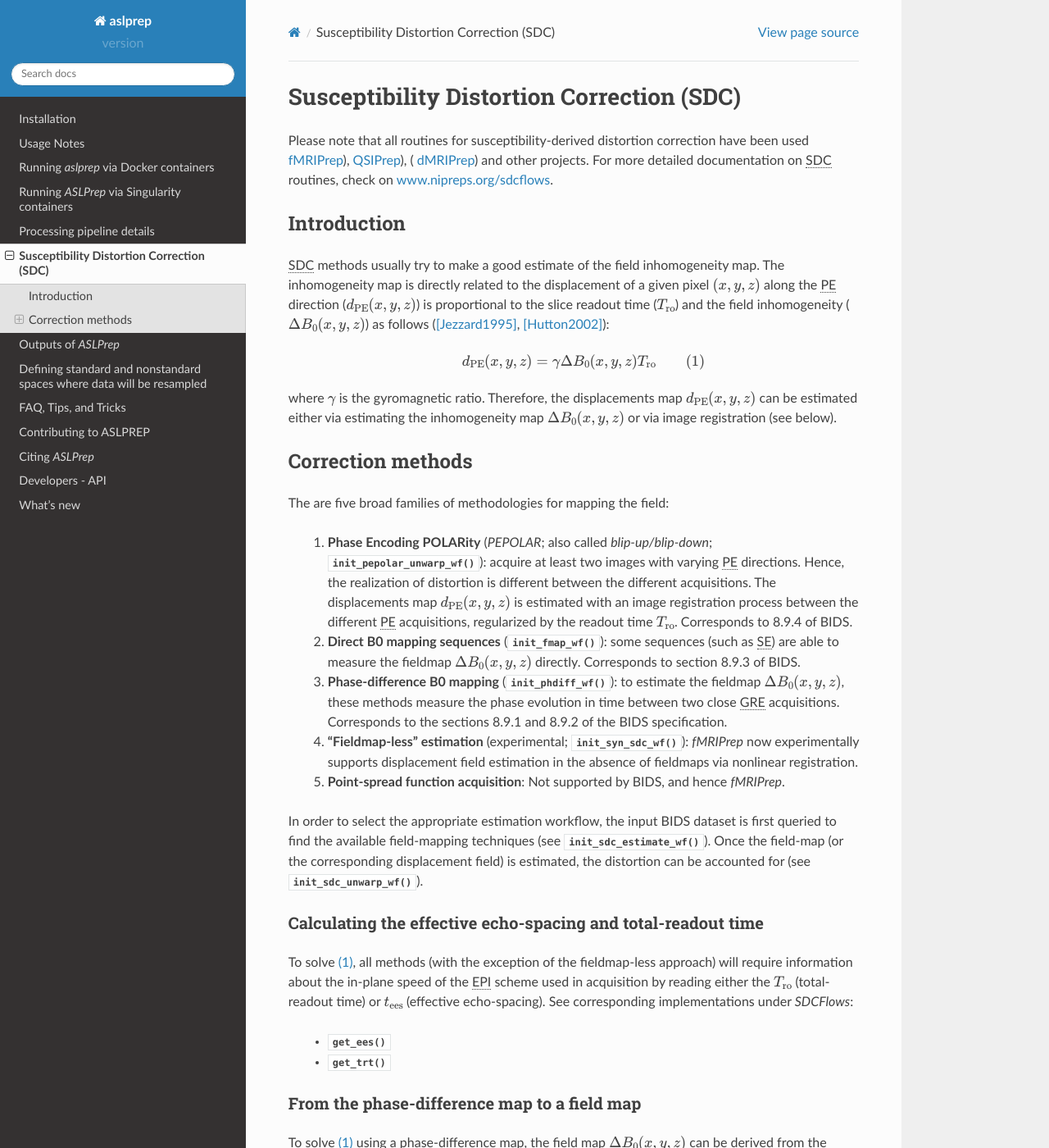
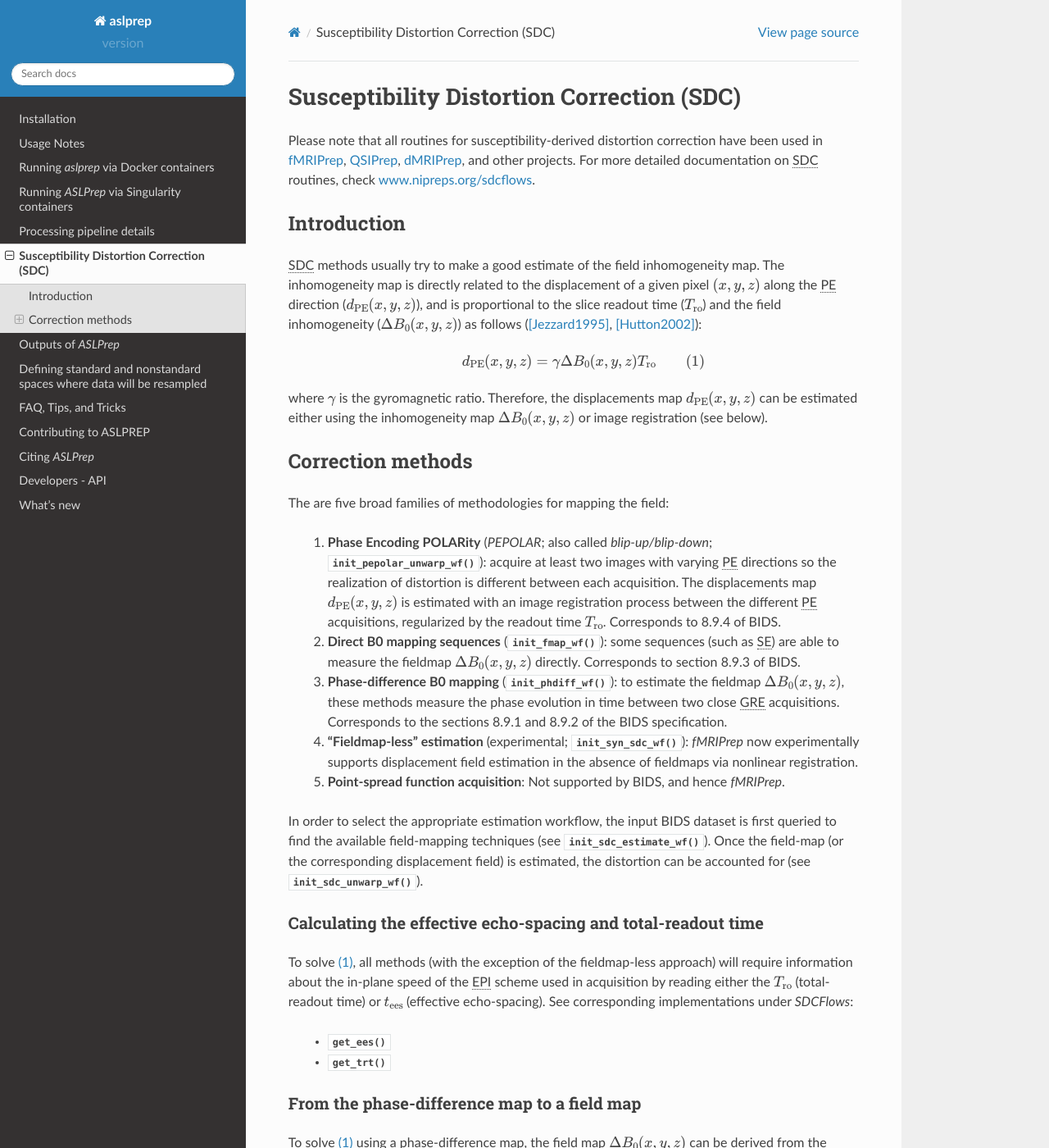
Before and after one commit to PennLINC/aslprep, a Sphinx documentation site: the page built from docs/sdc.rst, in a window 1280 px wide and 1400 px high. Shown: the whole window at 82% size. Built offline with Sphinx 7.4.7 and the Read the Docs theme 2.0.0, drawn with Linux system fonts in a browser that asks for light colours.

Commit message:
copy edits

```diff
--- a/docs/sdc.rst
+++ b/docs/sdc.rst
@@ -3,11 +3,10 @@
 Susceptibility Distortion Correction (SDC)
 ------------------------------------------
 Please note that all routines for susceptibility-derived distortion correction
-have been  used `fMRIPrep <https://www.nipreps.org/fmriprep>`_), `QSIPrep <https://github.com/PennBBL/qsiprep>`_),
-( `dMRIPrep <https://www.nipreps.org/dmriprep>`__) and other projects.
+have been  used in `fMRIPrep <https://www.nipreps.org/fmriprep>`_, `QSIPrep <https://github.com/PennBBL/qsiprep>`_, `dMRIPrep <https://www.nipreps.org/dmriprep>`__, and other projects.
 For more detailed documentation on
 :abbr:`SDC (susceptibility-derived distortion correction)`
-routines, check on `www.nipreps.org/sdcflows <https://www.nipreps.org/sdcflows>`__.
+routines, check  `www.nipreps.org/sdcflows <https://www.nipreps.org/sdcflows>`__.
 
 Introduction
 ~~~~~~~~~~~~
@@ -15,7 +14,7 @@ Introduction
 make a good estimate of the field inhomogeneity map.
 The inhomogeneity map is directly related to the displacement of
 a given pixel :math:`(x, y, z)` along the
-:abbr:`PE (phase-encoding)` direction (:math:`d_\text{PE}(x, y, z)`) is
+:abbr:`PE (phase-encoding)` direction (:math:`d_\text{PE}(x, y, z)`), and is
 proportional to the slice readout time (:math:`T_\text{ro}`)
 and the field inhomogeneity (:math:`\Delta B_0(x, y, z)`)
 as follows ([Jezzard1995]_, [Hutton2002]_):
@@ -28,8 +27,8 @@ as follows ([Jezzard1995]_, [Hutton2002]_):
 
 where :math:`\gamma` is the gyromagnetic ratio.
 Therefore, the displacements map :math:`d_\text{PE}(x, y, z)` can be estimated
-either via estimating the inhomogeneity map :math:`\Delta B_0(x, y, z)` or
-via image registration (see below).
+either using the inhomogeneity map :math:`\Delta B_0(x, y, z)` or
+image registration (see below).
 
 Correction methods
 ~~~~~~~~~~~~~~~~~~
@@ -37,9 +36,9 @@ The are five broad families of methodologies for mapping the field:
 
   1. **Phase Encoding POLARity** (*PEPOLAR*; also called *blip-up/blip-down*;
      :py:func:`~sdcflows.workflows.pepolar.init_pepolar_unwarp_wf`):
-     acquire at least two images with varying :abbr:`PE (phase-encoding)` directions.
-     Hence, the realization of distortion is different between the different
-     acquisitions. The displacements map :math:`d_\text{PE}(x, y, z)` is
+     acquire at least two images with varying :abbr:`PE (phase-encoding)` directions so
+     the realization of distortion is different between each
+     acquisition. The displacements map :math:`d_\text{PE}(x, y, z)` is
      estimated with an image registration process between the different
      :abbr:`PE (phase-encoding)` acquisitions, regularized by the
      readout time :math:`T_\text{ro}`.
@@ -81,7 +80,7 @@ From the phase-difference map to a field map
 ............................................
 To solve :ref:`(1) <eq_fieldmap>` using a :ref:`phase-difference map <sdc_phasediff>`,
 the field map :math:`\Delta B_0(x, y, z)` can be derived from the phase-difference
-map (:py:func:`~sdcflows.interfaces.fmap.phdiff2fmap`)
+map (:py:func:`~sdcflows.interfaces.fmap.phdiff2fmap`).
 
 References
 ..........
```
